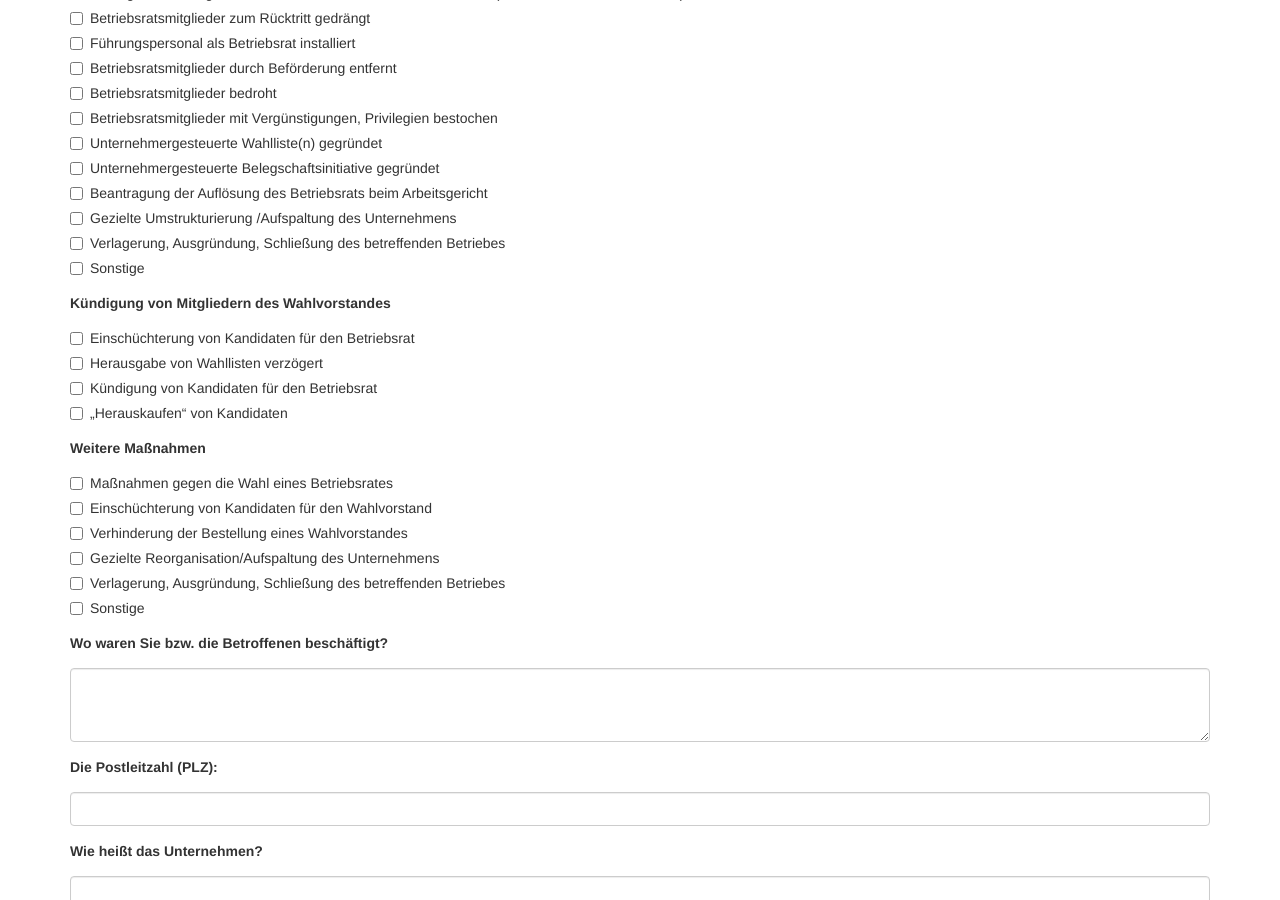
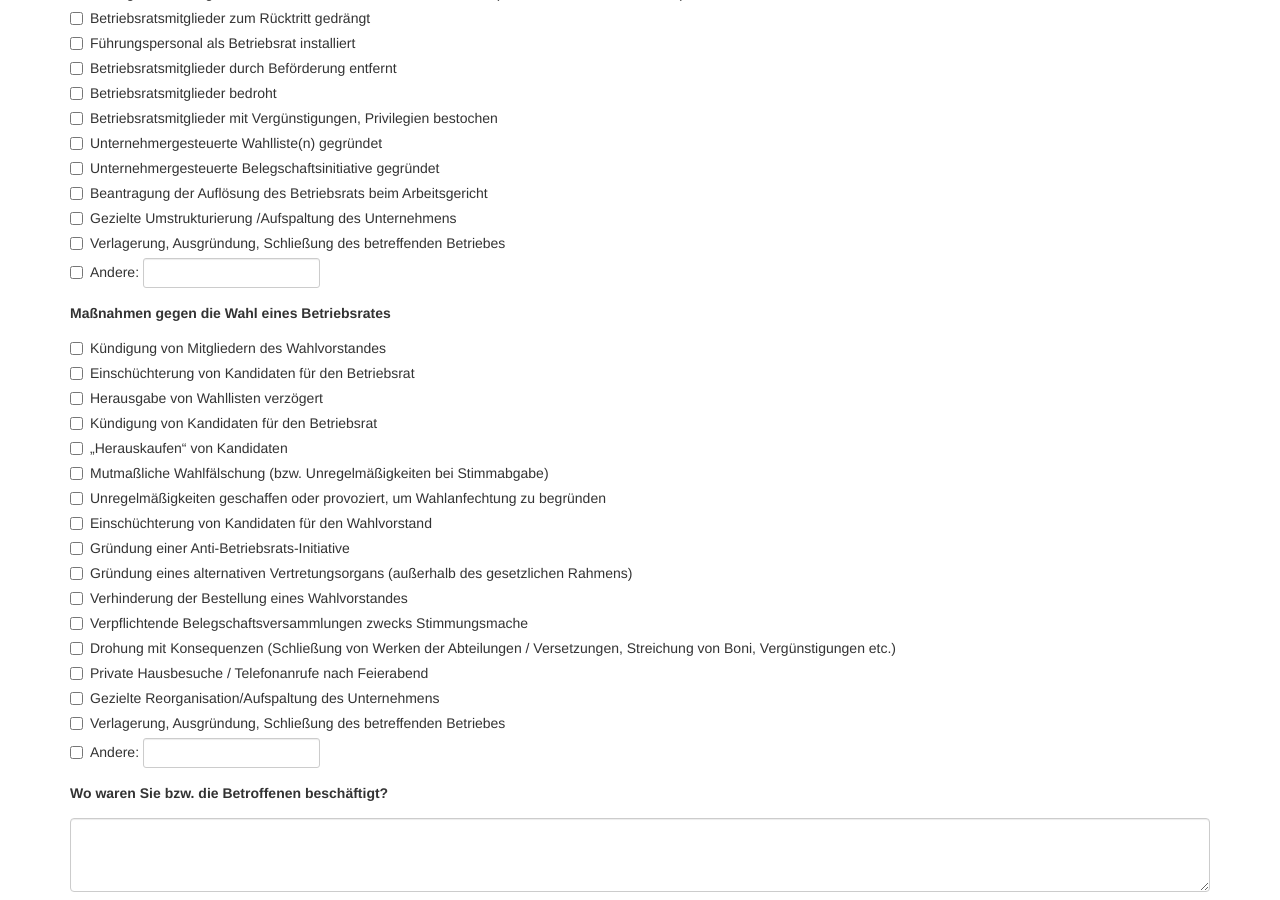
Before and after one commit to correctiv/betriebsraete, a Jekyll site: the page built from index.html, in a window 1280 px wide and 900 px high, scrolled down 1645 px. Built offline with Jekyll 4.4.1, drawn with Linux system fonts in a browser that asks for light colours; some of the changed text lies outside the part shown.

Commit message:
Update questions

```diff
--- a/_data/questions.yml
+++ b/_data/questions.yml
@@ -4,20 +4,17 @@ de:
     label: Welches Aktenzeichen hatte das Verfahren?
   q_10:
     description: ''
-    label: Wo waren Sie bzw. die Betroffenen beschäftigt?
+    label: 'Die Postleitzahl (PLZ):'
   q_11:
     description: ''
-    label: 'Die Postleitzahl (PLZ):'
+    label: Wie heißt das Unternehmen?
   q_12:
     description: ''
-    label: Wie heißt das Unternehmen?
+    label: Welche Abteilung?
   q_13:
     description: ''
-    label: Welche Abteilung?
+    label: Wie viele Stimmberechtigte für die Betriebsratswahl gab es?
   q_14:
-    description: ''
-    label: Wie viele Stimmberechtigte für die Betriebsratswahl gab es?
-  q_15:
     choice_other: false
     choices:
     - label: Baugewerbe
@@ -72,28 +69,25 @@ de:
       value: Sonstige
     description: ''
     label: Branche
-  q_16:
+  q_15:
     description: In welchem Medium? Wie hieß der Bericht? Wer war Autor/Autorin? Wann ist der Bericht erschienen?
     label: Ist über den Konflikt berichtet worden?
+  q_16:
+    description: ''
+    label: Wie hieß der Anwalt / die Anwältin des Arbeitgebers?
   q_17:
     description: ''
-    label: Wie hieß der Anwalt / die Anwältin des Arbeitgebers?
+    label: Welcher Kanzlei gehörte der Anwalt / die Anwältin an?
   q_18:
     description: ''
-    label: Welcher Kanzlei gehörte der Anwalt / die Anwältin an?
+    label: Anwalt / Anwältin auf Seiten der Betroffenen?
   q_19:
     description: ''
-    label: Anwalt / Anwältin der Betriebsratsmehrheit?
+    label: Wann begann der Konflikt (Datum)?
   q_2:
     description: ''
     label: Bei welchem Gericht oder welcher Staatsanwaltschaft wurde das Verfahren geführt?
   q_20:
-    description: ''
-    label: Anwalt / Anwältin auf Seiten der Betroffenen?
-  q_21:
-    description: ''
-    label: Wann begann der Konflikt (Datum)?
-  q_22:
     choice_other: false
     choices:
     - label: Nein
@@ -102,10 +96,10 @@ de:
       value: Ja
     description: ''
     label: Ist der Konflikt beendet?
-  q_23:
+  q_21:
     description: ''
     label: 'Falls ja: wann wurde er beendet (Datum)?'
-  q_24:
+  q_22:
     choice_other: true
     choices:
     - label: Arbeitgeber konnte die Mehrheit im Betriebsrat erringen.
@@ -124,27 +118,27 @@ de:
       value: __other_option__
     description: ''
     label: 'Falls ja: wie endete der Konflikt?'
+  q_23:
+    description: ''
+    label: Ansprechpartner Kontakt für Nachfragen
+  q_24:
+    description: ''
+    label: Vorname
   q_25:
     description: ''
-    label: Ansprechpartner Kontakt für Nachfragen
+    label: Nachname
   q_26:
     description: ''
-    label: Vorname
+    label: E-Mail
   q_27:
     description: ''
-    label: Nachname
+    label: Telefon
   q_28:
     description: ''
-    label: E-Mail
-  q_29:
-    description: ''
-    label: Telefon
+    label: Wie würden Sie den Konflikt beschreiben? Möchten Sie uns sonst noch etwas mitteilen?
   q_3:
     description: ''
     label: Bitte geben Sie den Ort an, an dem das Verfahren geführt wurde
-  q_30:
-    description: ''
-    label: Wie würden Sie den Konflikt beschreiben? Möchten Sie uns sonst noch etwas mitteilen?
   q_4:
     choice_other: true
     choices:
@@ -158,7 +152,7 @@ de:
     label: 'Bitte geben Sie den Namen der Institution an:'
   q_5:
     description: ''
-    label: Wann wurde die Anzeige gestellt?
+    label: Wann wurde die Anzeige gestellt bzw. der Fall vor Gericht gebracht?
   q_6:
     choice_other: false
     choices:
@@ -191,7 +185,7 @@ de:
     description: ''
     label: 'Maßnahmen gegen einzelne Beschäftigte:'
   q_7:
-    choice_other: false
+    choice_other: true
     choices:
     - label: Verweigerung der Kostenübernahme von Schulungen
       value: Verweigerung der Kostenübernahme von Schulungen
@@ -221,13 +215,15 @@ de:
       value: Gezielte Umstrukturierung /Aufspaltung des Unternehmens
     - label: Verlagerung, Ausgründung, Schließung des betreffenden Betriebes
       value: Verlagerung, Ausgründung, Schließung des betreffenden Betriebes
-    - label: Sonstige
-      value: Sonstige
+    - label: __other_option__
+      value: __other_option__
     description: ''
     label: Maßnahmen gegen einen bestehenden Betriebsrat
   q_8:
-    choice_other: false
+    choice_other: true
     choices:
+    - label: Kündigung von Mitgliedern des Wahlvorstandes
+      value: Kündigung von Mitgliedern des Wahlvorstandes
     - label: Einschüchterung von Kandidaten für den Betriebsrat
       value: Einschüchterung von Kandidaten für den Betriebsrat
     - label: Herausgabe von Wahllisten verzögert
@@ -236,128 +232,130 @@ de:
       value: Kündigung von Kandidaten für den Betriebsrat
     - label: „Herauskaufen“ von Kandidaten
       value: „Herauskaufen“ von Kandidaten
-    description: ''
-    label: Kündigung von Mitgliedern des Wahlvorstandes
-  q_9:
-    choice_other: false
-    choices:
-    - label: Maßnahmen gegen die Wahl eines Betriebsrates
-      value: Maßnahmen gegen die Wahl eines Betriebsrates
+    - label: Mutmaßliche Wahlfälschung (bzw. Unregelmäßigkeiten bei Stimmabgabe)
+      value: Mutmaßliche Wahlfälschung (bzw. Unregelmäßigkeiten bei Stimmabgabe)
+    - label: Unregelmäßigkeiten geschaffen oder provoziert, um Wahlanfechtung zu begründen
+      value: Unregelmäßigkeiten geschaffen oder provoziert, um Wahlanfechtung zu begründen
     - label: Einschüchterung von Kandidaten für den Wahlvorstand
       value: Einschüchterung von Kandidaten für den Wahlvorstand
+    - label: Gründung einer Anti-Betriebsrats-Initiative
+      value: Gründung einer Anti-Betriebsrats-Initiative
+    - label: Gründung eines alternativen Vertretungsorgans (außerhalb des gesetzlichen Rahmens)
+      value: Gründung eines alternativen Vertretungsorgans (außerhalb des gesetzlichen Rahmens)
     - label: Verhinderung der Bestellung eines Wahlvorstandes
       value: Verhinderung der Bestellung eines Wahlvorstandes
+    - label: Verpflichtende Belegschaftsversammlungen zwecks Stimmungsmache
+      value: Verpflichtende Belegschaftsversammlungen zwecks Stimmungsmache
+    - label: Drohung mit Konsequenzen (Schließung von Werken der Abteilungen / Versetzungen, Streichung von Boni, Vergünstigungen etc.)
+      value: Drohung mit Konsequenzen (Schließung von Werken der Abteilungen / Versetzungen, Streichung von Boni, Vergünstigungen etc.)
+    - label: Private Hausbesuche / Telefonanrufe nach Feierabend
+      value: Private Hausbesuche / Telefonanrufe nach Feierabend
     - label: Gezielte Reorganisation/Aufspaltung des Unternehmens
       value: Gezielte Reorganisation/Aufspaltung des Unternehmens
     - label: Verlagerung, Ausgründung, Schließung des betreffenden Betriebes
       value: Verlagerung, Ausgründung, Schließung des betreffenden Betriebes
-    - label: Sonstige
-      value: Sonstige
+    - label: __other_option__
+      value: __other_option__
     description: ''
-    label: Weitere Maßnahmen
+    label: Maßnahmen gegen die Wahl eines Betriebsrates
+  q_9:
+    description: ''
+    label: Wo waren Sie bzw. die Betroffenen beschäftigt?
 meta:
   q_1:
     label: Welches Aktenzeichen hatte das Verfahren?
     name: entry.322259065
     required: true
   q_10:
-    label: Wo waren Sie bzw. die Betroffenen beschäftigt?
-    name: entry.2092711755
-    required: false
-  q_11:
     label: 'Die Postleitzahl (PLZ):'
     name: entry.297497162
     required: false
-  q_12:
+  q_11:
     label: Wie heißt das Unternehmen?
     name: entry.1614673839
     required: false
-  q_13:
+  q_12:
     label: Welche Abteilung?
     name: entry.1404211264
     required: false
-  q_14:
+  q_13:
     label: Wie viele Stimmberechtigte für die Betriebsratswahl gab es?
     name: entry.2093295049
     required: false
-  q_15:
+  q_14:
     label: Branche
     name: entry.502668022
     required: false
-  q_16:
+  q_15:
     label: Ist über den Konflikt berichtet worden?
     name: entry.794954603
     required: false
-  q_17:
+  q_16:
     label: Wie hieß der Anwalt / die Anwältin des Arbeitgebers?
     name: entry.314510267
     required: false
-  q_18:
+  q_17:
     label: Welcher Kanzlei gehörte der Anwalt / die Anwältin an?
     name: entry.2141464474
     required: false
+  q_18:
+    label: Anwalt / Anwältin auf Seiten der Betroffenen?
+    name: entry.1113516425
+    required: false
   q_19:
-    label: Anwalt / Anwältin der Betriebsratsmehrheit?
-    name: entry.1784221634
+    label: Wann begann der Konflikt (Datum)?
+    name: entry.104519050
     required: false
   q_2:
     label: Bei welchem Gericht oder welcher Staatsanwaltschaft wurde das Verfahren geführt?
     name: entry.1635081200
     required: true
   q_20:
-    label: Anwalt / Anwältin auf Seiten der Betroffenen?
-    name: entry.1113516425
-    required: false
-  q_21:
-    label: Wann begann der Konflikt (Datum)?
-    name: entry.104519050
-    required: false
-  q_22:
     label: Ist der Konflikt beendet?
     name: entry.738955651
     required: false
-  q_23:
+  q_21:
     label: 'Falls ja: wann wurde er beendet (Datum)?'
     name: entry.153818762
     required: false
-  q_24:
+  q_22:
     label: 'Falls ja: wie endete der Konflikt?'
     name: entry.1189999700
     required: false
-  q_25:
+  q_23:
     label: Ansprechpartner Kontakt für Nachfragen
     name: entry.2039145815
     required: false
-  q_26:
+  q_24:
     label: Vorname
     name: entry.567057063
     required: true
-  q_27:
+  q_25:
     label: Nachname
     name: entry.636713186
     required: true
-  q_28:
+  q_26:
     label: E-Mail
     name: entry.1125803422
     required: true
-  q_29:
+  q_27:
     label: Telefon
     name: entry.1894709196
+    required: false
+  q_28:
+    label: Wie würden Sie den Konflikt beschreiben? Möchten Sie uns sonst noch etwas mitteilen?
+    name: entry.326355253
     required: false
   q_3:
     label: Bitte geben Sie den Ort an, an dem das Verfahren geführt wurde
     name: entry.421023278
     required: true
-  q_30:
-    label: Wie würden Sie den Konflikt beschreiben? Möchten Sie uns sonst noch etwas mitteilen?
-    name: entry.326355253
-    required: false
   q_4:
     label: 'Bitte geben Sie den Namen der Institution an:'
     name: entry.1083471673
     required: false
   q_5:
-    label: Wann wurde die Anzeige gestellt?
+    label: Wann wurde die Anzeige gestellt bzw. der Fall vor Gericht gebracht?
     name: entry.1632399286
     required: false
   q_6:
@@ -369,10 +367,10 @@ meta:
     name: entry.1374353156
     required: false
   q_8:
-    label: Kündigung von Mitgliedern des Wahlvorstandes
+    label: Maßnahmen gegen die Wahl eines Betriebsrates
     name: entry.1176904431
     required: false
   q_9:
-    label: Weitere Maßnahmen
-    name: entry.1126109454
+    label: Wo waren Sie bzw. die Betroffenen beschäftigt?
+    name: entry.2092711755
     required: false
--- a/_layouts/form.html
+++ b/_layouts/form.html
@@ -174,34 +174,21 @@ layout: default
     {% if question.description %}
       <p>{{ question.description }}</p>
     {% endif %}
-  {% for choice in question.choices %}
-  <div class="checkbox{% if choice.value == "__other_option__" %} form-inline{% endif %}">
-    <label>
-      <input type="checkbox" name="{{ form[key].name }}" value="{{ choice.value }}"{% if question.required %} required{% endif %}>
-      {% if choice.value == "__other_option__" %}
-        {{ site.translations[page.language].other }}
-      </label>
-        <input class="form-control input-sm other-input" name="{{ form[key].name }}.other_option_response" value="" dir="auto" aria-label="{{ question.choice_other }}" type="text">
-      {% else %}
-        {{ choice.label }}
-        </label>
-      {% endif %}
-  </div>
-  {% endfor %}
+    <textarea class="form-control" rows="3" name="{{ form[key].name }}"{% if question.required %} required{% endif %}></textarea>
   </div>
 
 
   {% assign key="q_10" %}
   {% assign question=questions[key] %}
+  <div class="form-group">
+    <label for="q_10">{{ question.label }}</label>
 
-<div class="form-group">
-  <label>{{ question.label }}</label>
       {% if question.description %}
         <p>{{ question.description }}</p>
       {% endif %}
-  <textarea class="form-control" rows="3" name="{{ form[key].name }}"{% if question.required %} required{% endif %}></textarea>
+
+    <input name="{{ form[key].name }}" type="text" class="form-control" id="q_10">
   </div>
-
 
   {% assign key="q_11" %}
   {% assign question=questions[key] %}
@@ -241,18 +228,6 @@ layout: default
 
   {% assign key="q_14" %}
   {% assign question=questions[key] %}
-<div class="form-group">
-  <label for="q_14">{{ question.label }}</label>
-
-    {% if question.description %}
-      <p>{{ question.description }}</p>
-    {% endif %}
-
-  <input name="{{ form[key].name }}" type="text" class="form-control" id="q_14">
-</div>
-
-{% assign key="q_15" %}
-{% assign question=questions[key] %}
 
   {% if question.label == "language" %}
   <input name="{{ form[key].name }}" type="hidden" value="{{ page.language }}">
@@ -280,7 +255,7 @@ layout: default
   {% endif %}
 
 
-{% assign key="q_16" %}
+  {% assign key="q_15" %}
   {% assign question=questions[key] %}
 
   <div class="form-group">
@@ -291,6 +266,18 @@ layout: default
     <textarea class="form-control" rows="3" name="{{ form[key].name }}"{% if question.required %} required{% endif %}></textarea>
   </div>
 
+
+  {% assign key="q_16" %}
+  {% assign question=questions[key] %}
+  <div class="form-group">
+    <label for="q_16">{{ question.label }}</label>
+
+      {% if question.description %}
+        <p>{{ question.description }}</p>
+      {% endif %}
+
+    <input name="{{ form[key].name }}" type="text" class="form-control" id="q_16">
+  </div>
 
   {% assign key="q_17" %}
   {% assign question=questions[key] %}
@@ -330,30 +317,6 @@ layout: default
 
   {% assign key="q_20" %}
   {% assign question=questions[key] %}
-<div class="form-group">
-  <label for="q_20">{{ question.label }}</label>
-
-    {% if question.description %}
-      <p>{{ question.description }}</p>
-    {% endif %}
-
-  <input name="{{ form[key].name }}" type="text" class="form-control" id="q_20">
-</div>
-
-{% assign key="q_21" %}
-{% assign question=questions[key] %}
-<div class="form-group">
-  <label for="q_21">{{ question.label }}</label>
-
-    {% if question.description %}
-      <p>{{ question.description }}</p>
-    {% endif %}
-
-  <input name="{{ form[key].name }}" type="text" class="form-control" id="q_21">
-</div>
-
-{% assign key="q_22" %}
-{% assign question=questions[key] %}
 
   {% if question.label == "language" %}
   <input name="{{ form[key].name }}" type="hidden" value="{{ page.language }}">
@@ -381,19 +344,19 @@ layout: default
   {% endif %}
 
 
-{% assign key="q_23" %}
+  {% assign key="q_21" %}
   {% assign question=questions[key] %}
   <div class="form-group">
-  <label for="q_23">{{ question.label }}</label>
+    <label for="q_21">{{ question.label }}</label>
 
       {% if question.description %}
         <p>{{ question.description }}</p>
       {% endif %}
 
-  <input name="{{ form[key].name }}" type="text" class="form-control" id="q_23">
+    <input name="{{ form[key].name }}" type="text" class="form-control" id="q_21">
   </div>
 
-{% assign key="q_24" %}
+  {% assign key="q_22" %}
   {% assign question=questions[key] %}
 
   <div class="form-group">
@@ -418,7 +381,7 @@ layout: default
   </div>
 
 
-{% assign key="q_25" %}
+  {% assign key="q_23" %}
   {% assign question=questions[key] %}
 
   <div class="form-group">
@@ -430,6 +393,30 @@ layout: default
   </div>
 
 
+  {% assign key="q_24" %}
+  {% assign question=questions[key] %}
+  <div class="form-group">
+    <label for="q_24">{{ question.label }}</label>
+
+      {% if question.description %}
+        <p>{{ question.description }}</p>
+      {% endif %}
+
+    <input name="{{ form[key].name }}" type="text" class="form-control" id="q_24" required>
+  </div>
+
+  {% assign key="q_25" %}
+  {% assign question=questions[key] %}
+  <div class="form-group">
+    <label for="q_25">{{ question.label }}</label>
+
+      {% if question.description %}
+        <p>{{ question.description }}</p>
+      {% endif %}
+
+    <input name="{{ form[key].name }}" type="text" class="form-control" id="q_25" required>
+  </div>
+
   {% assign key="q_26" %}
   {% assign question=questions[key] %}
   <div class="form-group">
@@ -439,7 +426,7 @@ layout: default
         <p>{{ question.description }}</p>
       {% endif %}
 
-  <input name="{{ form[key].name }}" type="text" class="form-control" id="q_26" required>
+    <input name="{{ form[key].name }}" type="email" class="form-control" id="q_26" required>
   </div>
 
   {% assign key="q_27" %}
@@ -451,34 +438,10 @@ layout: default
         <p>{{ question.description }}</p>
       {% endif %}
 
-  <input name="{{ form[key].name }}" type="text" class="form-control" id="q_27" required>
+    <input name="{{ form[key].name }}" type="text" class="form-control" id="q_27">
   </div>
 
   {% assign key="q_28" %}
-{% assign question=questions[key] %}
-<div class="form-group">
-  <label for="q_28">{{ question.label }}</label>
-
-    {% if question.description %}
-      <p>{{ question.description }}</p>
-    {% endif %}
-
-  <input name="{{ form[key].name }}" type="email" class="form-control" id="q_28" required>
-</div>
-
-{% assign key="q_29" %}
-{% assign question=questions[key] %}
-<div class="form-group">
-  <label for="q_29">{{ question.label }}</label>
-
-    {% if question.description %}
-      <p>{{ question.description }}</p>
-    {% endif %}
-
-  <input name="{{ form[key].name }}" type="text" class="form-control" id="q_29">
-</div>
-
-{% assign key="q_30" %}
   {% assign question=questions[key] %}
 
   <div class="form-group">
@@ -489,5 +452,7 @@ layout: default
     <textarea class="form-control" rows="3" name="{{ form[key].name }}"{% if question.required %} required{% endif %}></textarea>
   </div>
 
+
+
   <button class="btn btn-success" type="submit">{{ site.translations[page.language].submit }}</button>
   </form>
```
Lines whose indentation alone changed are shown as unchanged.
